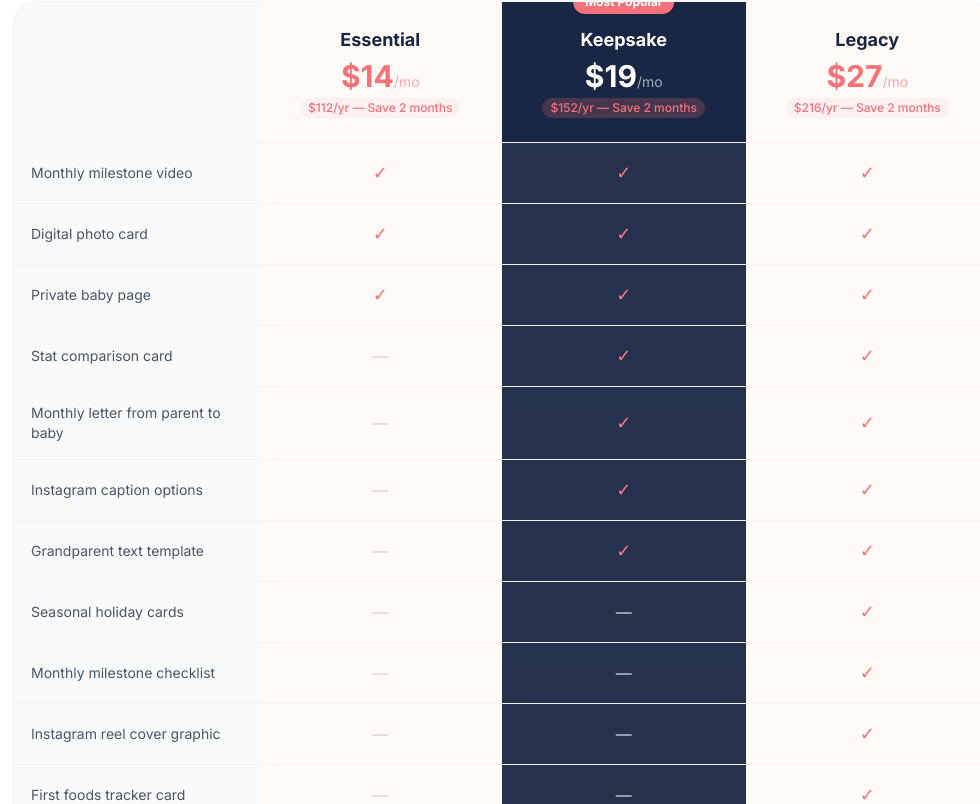
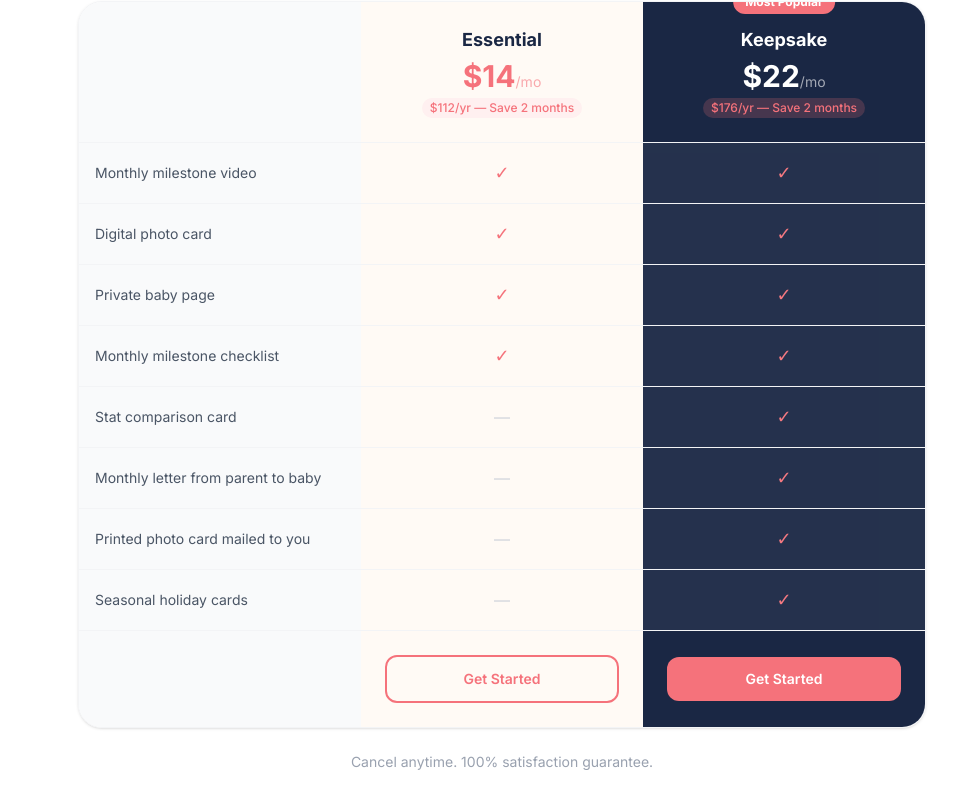
Before and after one commit to aheiman16-del/baby-milestone, a Next.js app: page / in a window 1280 px wide. Shown: the part 2896-3700 px from the top of the page, without its empty margins (138-1118 px from the left). Built offline with nearby package versions, Linux system fonts and the light colour scheme; a web font is replaced by a local one.

Commit message:
Update Pricing.tsx

```diff
--- a/components/Pricing.tsx
+++ b/components/Pricing.tsx
@@ -4,35 +4,31 @@ import { motion } from 'framer-motion'
 import CheckoutButton from './CheckoutButton'
 
 const features = [
-  { label: 'Monthly milestone video', essential: true, keepsake: true, legacy: true },
-  { label: 'Digital photo card', essential: true, keepsake: true, legacy: true },
-  { label: 'Private baby page', essential: true, keepsake: true, legacy: true },
-  { label: 'Stat comparison card', essential: false, keepsake: true, legacy: true },
-  { label: 'Monthly letter from parent to baby', essential: false, keepsake: true, legacy: true },
-  { label: 'Instagram caption options', essential: false, keepsake: true, legacy: true },
-  { label: 'Grandparent text template', essential: false, keepsake: true, legacy: true },
-  { label: 'Seasonal holiday cards', essential: false, keepsake: false, legacy: true },
-  { label: 'Monthly milestone checklist', essential: false, keepsake: false, legacy: true },
-  { label: 'Instagram reel cover graphic', essential: false, keepsake: false, legacy: true },
-  { label: 'First foods tracker card', essential: false, keepsake: false, legacy: true },
+  { label: 'Monthly milestone video', essential: true, keepsake: true },
+  { label: 'Digital photo card', essential: true, keepsake: true },
+  { label: 'Private baby page', essential: true, keepsake: true },
+  { label: 'Monthly milestone checklist', essential: true, keepsake: true },
+  { label: 'Stat comparison card', essential: false, keepsake: true },
+  { label: 'Monthly letter from parent to baby', essential: false, keepsake: true },
+  { label: 'Printed photo card mailed to you', essential: false, keepsake: true },
+  { label: 'Seasonal holiday cards', essential: false, keepsake: true },
 ]
 
 const plans = [
   { key: 'essential_monthly' as const, name: 'Essential', price: '$14', annual: '$112', popular: false },
-  { key: 'keepsake_monthly' as const, name: 'Keepsake', price: '$19', annual: '$152', popular: true },
-  { key: 'legacy_monthly' as const, name: 'Legacy', price: '$27', annual: '$216', popular: false },
+  { key: 'keepsake_monthly' as const, name: 'Keepsake', price: '$22', annual: '$176', popular: true },
 ]
 
 function Check({ yes }: { yes: boolean }) {
   return yes
-    ? <span className="text-lg" style={{ color: 'var(--coral)' }}>✓</span>
-    : <span className="text-gray-300">—</span>
+    ? <span className="text-lg" style={{ color: 'var(--coral)' }}>&#10003;</span>
+    : <span className="text-gray-300">&mdash;</span>
 }
 
 export default function Pricing() {
   return (
     <section id="pricing" className="py-24 bg-white">
-      <div className="max-w-5xl mx-auto px-6">
+      <div className="max-w-4xl mx-auto px-6">
         <motion.div
           initial={{ opacity: 0, y: 20 }}
           whileInView={{ opacity: 1, y: 0 }}
@@ -51,7 +47,7 @@ export default function Pricing() {
           className="rounded-3xl overflow-hidden border border-gray-100 shadow-sm"
         >
           {/* Header row */}
-          <div className="grid grid-cols-4">
+          <div className="grid grid-cols-3">
             <div className="p-6 bg-gray-50" />
             {plans.map((plan) => (
               <div
@@ -86,7 +82,7 @@ export default function Pricing() {
                     color: plan.popular ? '#F5727B' : 'var(--coral)',
                   }}
                 >
-                  {plan.annual}/yr — Save 2 months
+                  {plan.annual}/yr &mdash; Save 2 months
                 </div>
               </div>
             ))}
@@ -96,7 +92,7 @@ export default function Pricing() {
           {features.map((f, i) => (
             <div
               key={i}
-              className="grid grid-cols-4 border-t border-gray-100"
+              className="grid grid-cols-3 border-t border-gray-100"
             >
               <div className="p-4 text-sm text-gray-600 bg-gray-50 flex items-center">{f.label}</div>
               <div className="p-4 flex items-center justify-center" style={{ backgroundColor: 'var(--cream-bg)' }}>
@@ -105,14 +101,11 @@ export default function Pricing() {
               <div className="p-4 flex items-center justify-center" style={{ backgroundColor: 'var(--navy)', opacity: 0.95 }}>
                 <Check yes={f.keepsake} />
               </div>
-              <div className="p-4 flex items-center justify-center" style={{ backgroundColor: 'var(--cream-bg)' }}>
-                <Check yes={f.legacy} />
-              </div>
             </div>
           ))}
 
           {/* CTA row */}
-          <div className="grid grid-cols-4 border-t border-gray-100">
+          <div className="grid grid-cols-3 border-t border-gray-100">
             <div className="p-6 bg-gray-50" />
             {plans.map((plan) => (
               <div
```
